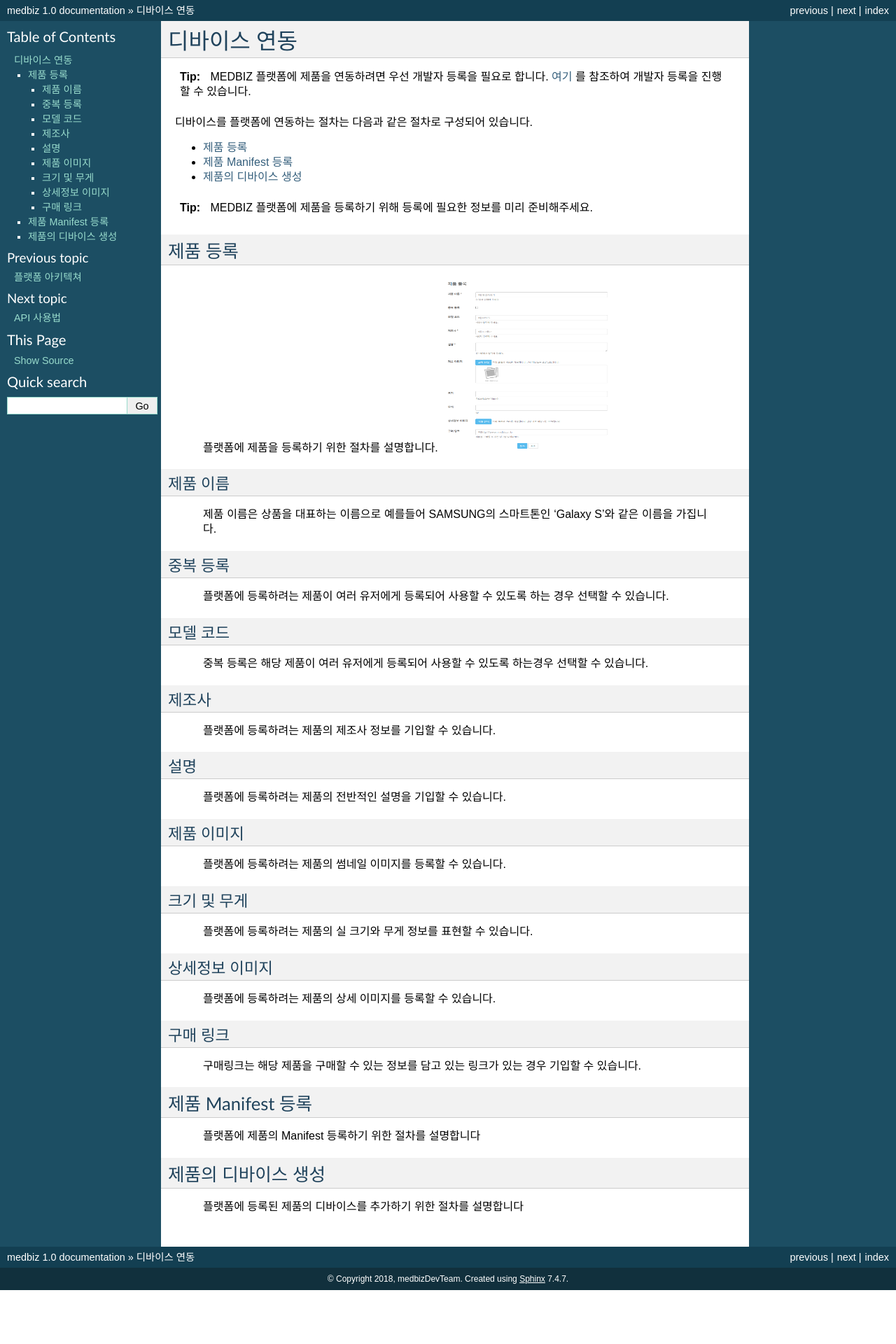
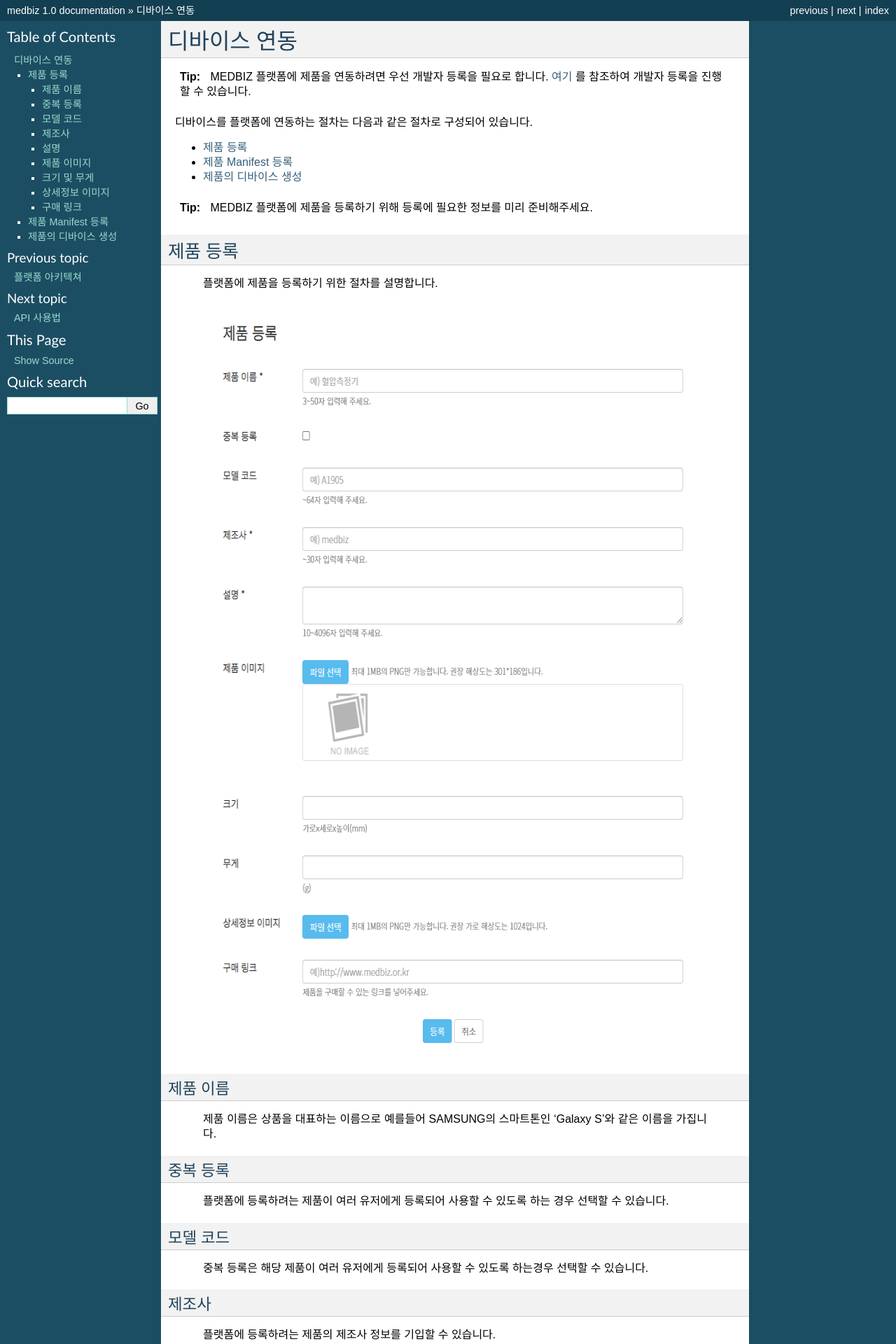
Before and after one commit to jWater1001/wiki-medbiz, a Sphinx documentation site: the page built from docs/model/guide.rst, in a window 1280 px wide. Shown: the top 1920 px of the page at 70% size. Built offline with Sphinx 7.4.7, drawn with Linux system fonts in a browser that asks for light colours; pages that are not in the unit, such as notebooks, are missing from menus; before the commit the page ends 1843 px from its top, so only the background shows below that.

Commit message:
내용 작성

```diff
--- a/docs/model/guide.rst
+++ b/docs/model/guide.rst
@@ -20,6 +20,7 @@
 제품 등록
 ---------
     플랫폼에 제품을 등록하기 위한 절차를 설명합니다.
+
     |Device Enrollment Image|
 
 제품 이름
@@ -70,6 +71,4 @@
 
 
 .. |Device Enrollment Image| image:: /_static/enrollment.png
-    :height: 250
-    :width: 250
     :scale: 100
```
